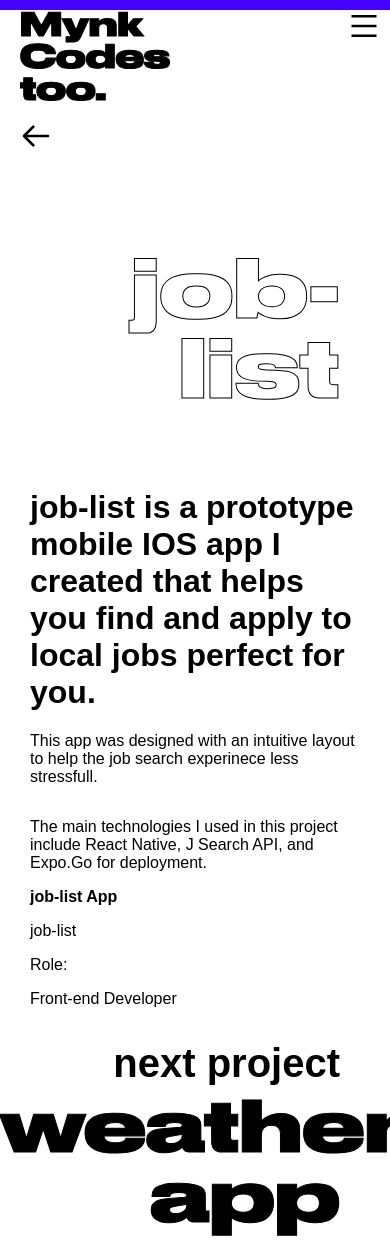
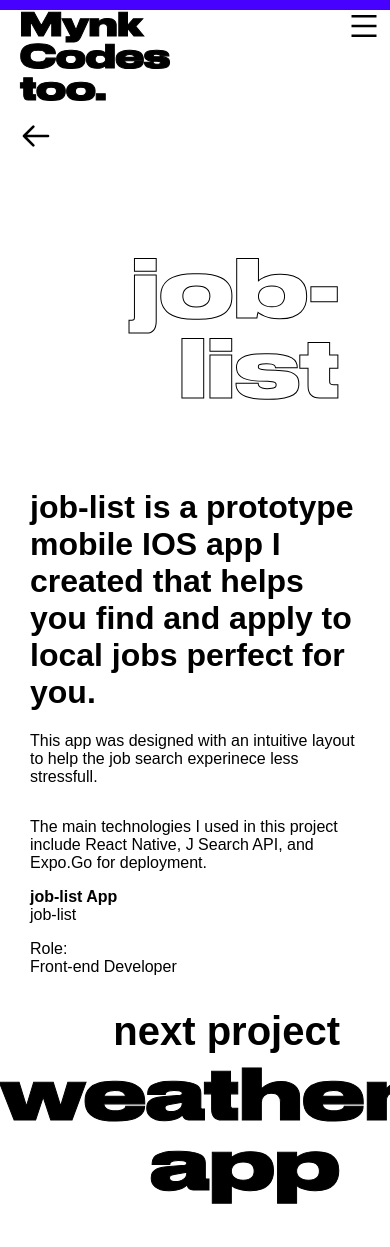
Before and after one commit to IveryMikaila/mynk-codes-too, a React (Create React App) app in the folder my-app/: page /work/job-list in a window 390 px wide. Shown: the top 1247 px of the page. Built offline with nearby package versions, Linux system fonts and the light colour scheme.

Commit message:
Made Resume Dwnld Btn Responsive

```diff
--- a/my-app/src/components/Navbar/Navbar.js
+++ b/my-app/src/components/Navbar/Navbar.js
@@ -3,6 +3,7 @@ import { useLocation } from "react-router-dom";
 import {Link} from 'react-router-dom';
 import {SidebarData} from './SidebarData'
 import '../styles/Navbar.css'
+import resume from '../../assets/images/IveryMikailaResume.pdf'
 
 const Navbar = () => {
   console.log(document.querySelectorAll('.colorLinks'));
@@ -37,6 +38,8 @@ if (location.pathname === "/work/candyl" || location.pathname === "/work/weather
   document.getElementsByClassName('colorLinks')[3].style.color=  "#fff";
   document.getElementsByClassName('colorLinks')[4].style.color=  "#fff";
   document.getElementsByClassName('colorLinks')[5].style.color= "#fff";
+  document.getElementsByClassName('colorLinks')[6].style.color= "#fff";
+  document.getElementsByClassName('colorLinks')[7].style.color= "#fff";
 }
 if(location.pathname === "/work/job-list" || location.pathname === "/work/boyblondey"){
   navAboutSection.style.backgroundColor = "rgba(255,255,255,.85)";
@@ -53,6 +56,8 @@ if(location.pathname === "/work/job-list" || location.pathname === "/work/boyblo
   document.getElementsByClassName('colorLinks')[3].style.color=  "#000";
   document.getElementsByClassName('colorLinks')[4].style.color=  "#000";
   document.getElementsByClassName('colorLinks')[5].style.color= "#000";
+  document.getElementsByClassName('colorLinks')[6].style.color= "#000";
+  document.getElementsByClassName('colorLinks')[7].style.color= "#000";
 }
 if(location.pathname === '/'){
   navAboutSection.style.backgroundColor = "rgba(72,1,255,.85)";
@@ -69,6 +74,8 @@ if(location.pathname === '/'){
   document.getElementsByClassName('colorLinks')[3].style.color=  "#fff";
   document.getElementsByClassName('colorLinks')[4].style.color=  "#fff";
   document.getElementsByClassName('colorLinks')[5].style.color= "#fff";
+  document.getElementsByClassName('colorLinks')[6].style.color= "#fff";
+  document.getElementsByClassName('colorLinks')[7].style.color= "#fff";
 }
 }
 
@@ -116,7 +123,7 @@ useEffect(()=>{
     </div>
     <div className='navGroup'>
    <Link className='changeToWhite' onClick={showNavAbout} to={'#'}><span className='fnt-weight'>01</span> about</Link>
-   <Link download={'Resume'} className='changeToWhite' to={'/#resume'}><span className='fnt-weight'>02</span> resume</Link>
+   <a download='IveryMikaila_Resume' className='changeToWhite' href={resume}><span className='fnt-weight'>02</span> resume</a>
     </div>
   </div>
   <div className='navRight'>
@@ -181,8 +188,10 @@ useEffect(()=>{
   <li className='sideBar-item aboutSectionLink' onClick={showAbout}>
     <span className='fnt-weight'>01</span> about
   </li>
-  <li className='sideBar-item'>
+  <li className='sideBar-item colorLinks'>
+    <a className='colorLinks' href={resume} download={'IveryMikaila_Resume'}>
     <span className='fnt-weight'>02</span> resume
+    </a>
   </li>
 {SidebarData.map((item,index) =>{
   return(
--- a/my-app/src/components/pages/projects/ProjectFour.js
+++ b/my-app/src/components/pages/projects/ProjectFour.js
@@ -41,9 +41,9 @@ Codes<br />
   </div>
   <div className='description3Three'>
 <Link target='_blank' to={'https://boyblondey.com/'}>boyblondey.com</Link>
-<p className='d3ThreePd3ThreeP'>Boy Blondey</p>
+<p className='d3PTwo'>Boy Blondey</p>
 <p>Role:</p>
-<p className='d3ThreePd3ThreeP'>Front-end Developer</p>
+<p className='d3PTwo'>Front-end Developer</p>
   </div>
 </div>
 
--- a/my-app/src/components/pages/projects/ProjectTwo.js
+++ b/my-app/src/components/pages/projects/ProjectTwo.js
@@ -40,9 +40,9 @@ Codes<br />
   </div>
   <div className='description3Three'>
 <Link target='_blank' to={'https://expo.dev/@mdesigns/joblist-react?serviceType=classic&distribution=expo-go'}>job-list App</Link>
-<p className='d3ThreeP'>job-list</p>
+<p className='d3PTwo'>job-list</p>
 <p>Role:</p>
-<p className='d3ThreeP'>Front-end Developer</p>
+<p className='d3PTwo'>Front-end Developer</p>
   </div>
 </div>
 
--- a/my-app/src/components/styles/Navbar.css
+++ b/my-app/src/components/styles/Navbar.css
@@ -236,6 +236,9 @@ transition: all 350ms ease-in;
     font-weight: 300;
     font-family:  Helvetica;
 }
+.colorLinks{
+    display: block;
+}
 @media screen and (min-width: 667px) {
     .aboutSection{
         display: none;
--- a/my-app/src/components/styles/Pages.css
+++ b/my-app/src/components/styles/Pages.css
@@ -215,7 +215,7 @@ color: var(--secondary-color);
 .description3Three p{
     margin-bottom: 0;
 }
-.d3ThreePd3ThreeP{
+.d3PTwo{
     margin-top: 0;
 }
 @media screen and (max-width: 667px) {
```
